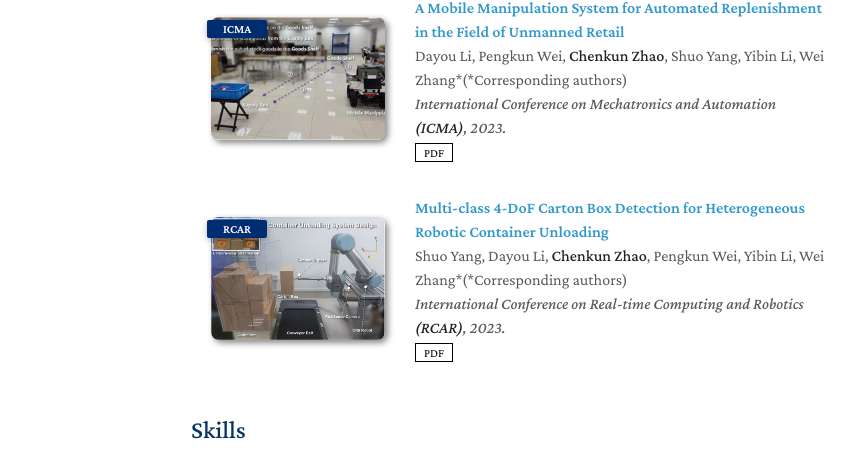
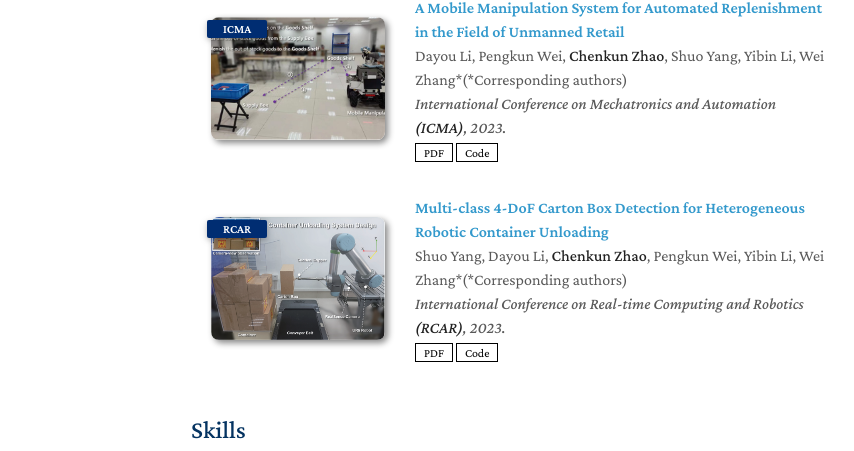
Before and after one commit to zhaockab/zhaockab.github.io, a Jekyll site: the page built from index.md, in a window 1280 px wide and 1311 px high. Shown: the part 591-1042 px from the top of the window, without its empty margins (279-1133 px from the left). Built offline with Jekyll 4.4.1, drawn with Linux system fonts in a browser that asks for light colours; nearby versions of some CDN libraries; a style sheet for code colours, icons or effects is not loaded; our own code applies the rules of GitHub Pages for plain Markdown files.

Commit message:
Update publications.md

```diff
--- a/_includes/publications.md
+++ b/_includes/publications.md
@@ -24,8 +24,8 @@
       {% if link.pdf %}
       <a href="{{ link.pdf }}" class="btn btn-sm z-depth-0" role="button" target="_blank" style="font-size:12px;">PDF</a>
       {% endif %}
-      {% if link.code %}
-      <a href="{{ link.code }}" class="btn btn-sm z-depth-0" role="button" target="_blank" style="font-size:12px;">Code</a>
+      {% if link.demo %}
+      <a href="{{ link.demo }}" class="btn btn-sm z-depth-0" role="button" target="_blank" style="font-size:12px;">Code</a>
       {% endif %}
       {% if link.page %}
       <a href="{{ link.page }}" class="btn btn-sm z-depth-0" role="button" target="_blank" style="font-size:12px;">Project Page</a>
```
